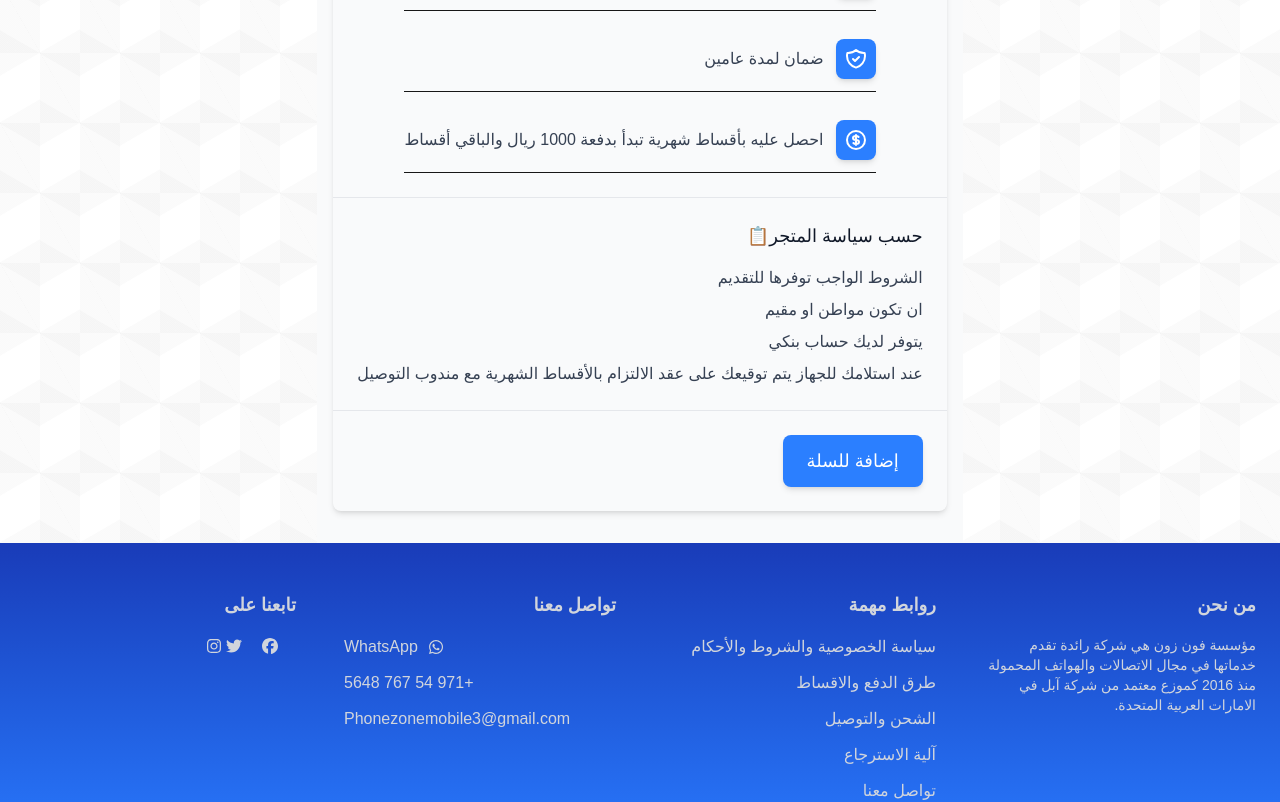
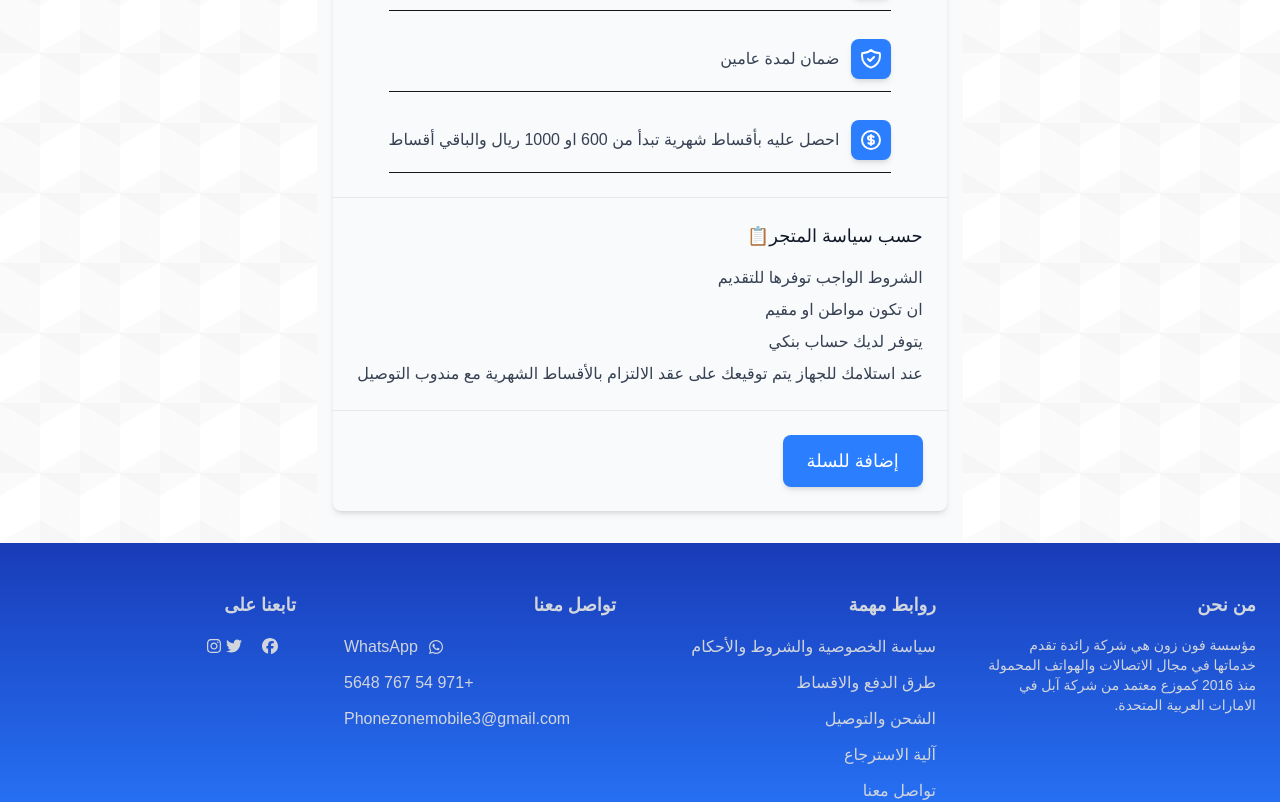
Before and after one commit to Abu-ellil/phonezone, a Next.js app: page /product/10 in a window 1280 px wide. Shown: the part 927-1729 px from the top of the page. Built offline with nearby package versions, Linux system fonts and the light colour scheme; no server answers; the database is empty.

Commit message:
docs(product-page): update installment text to include new starting amount
The installment text on the product page was updated to reflect a new starting amount of 600 or 1000 SAR, providing more flexibility for customers.

```diff
--- a/src/app/product/[id]/page.jsx
+++ b/src/app/product/[id]/page.jsx
@@ -337,7 +337,7 @@ export default function ProductPage({ params }) {
                     </div>{" "}
                     <div className="text-right">
                       <p className="text-gray-700">
-                        احصل عليه بأقساط شهرية تبدأ بدفعة 1000 ريال والباقي
+                        احصل عليه بأقساط شهرية تبدأ من 600 او 1000 ريال والباقي
                         أقساط
                       </p>
                     </div>
```
